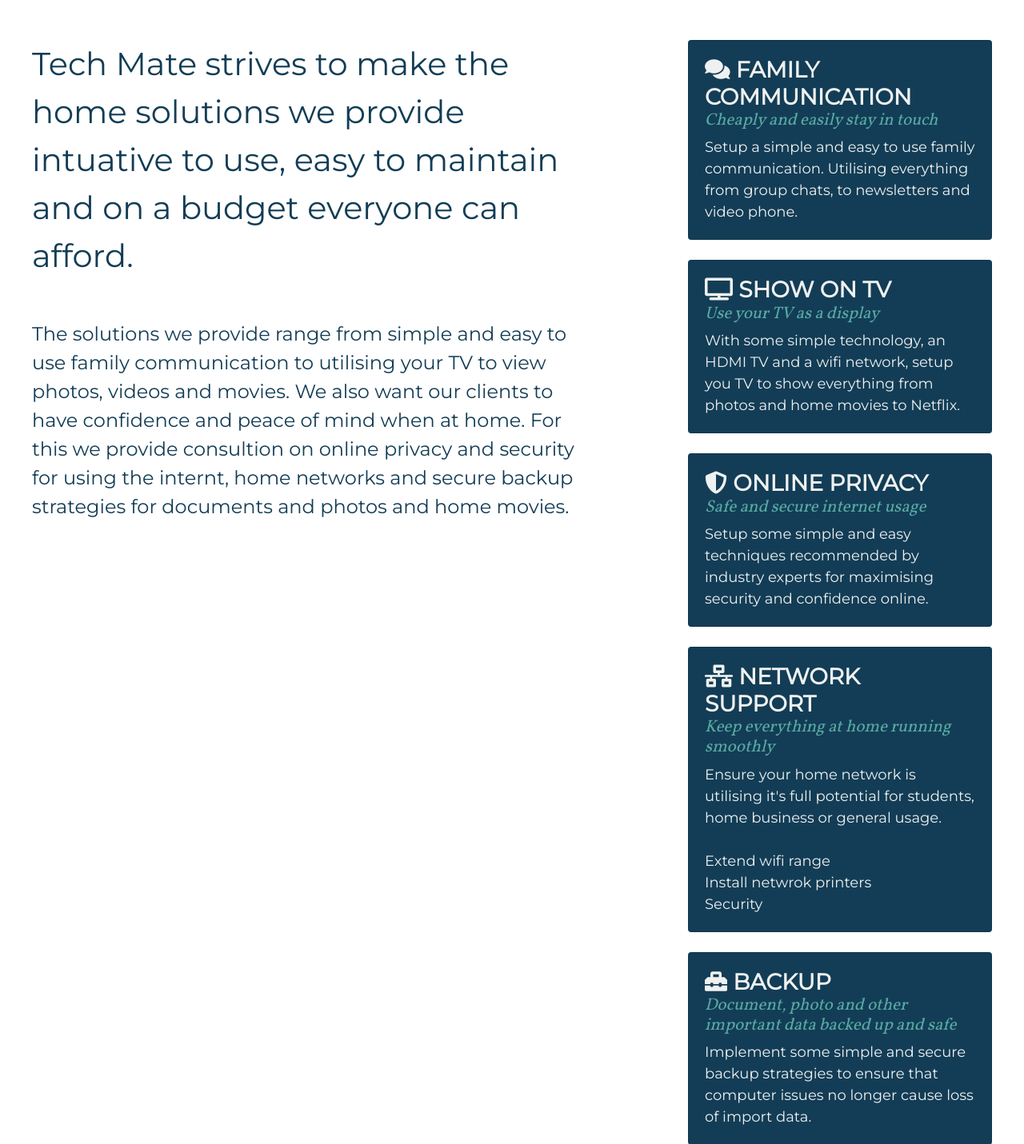
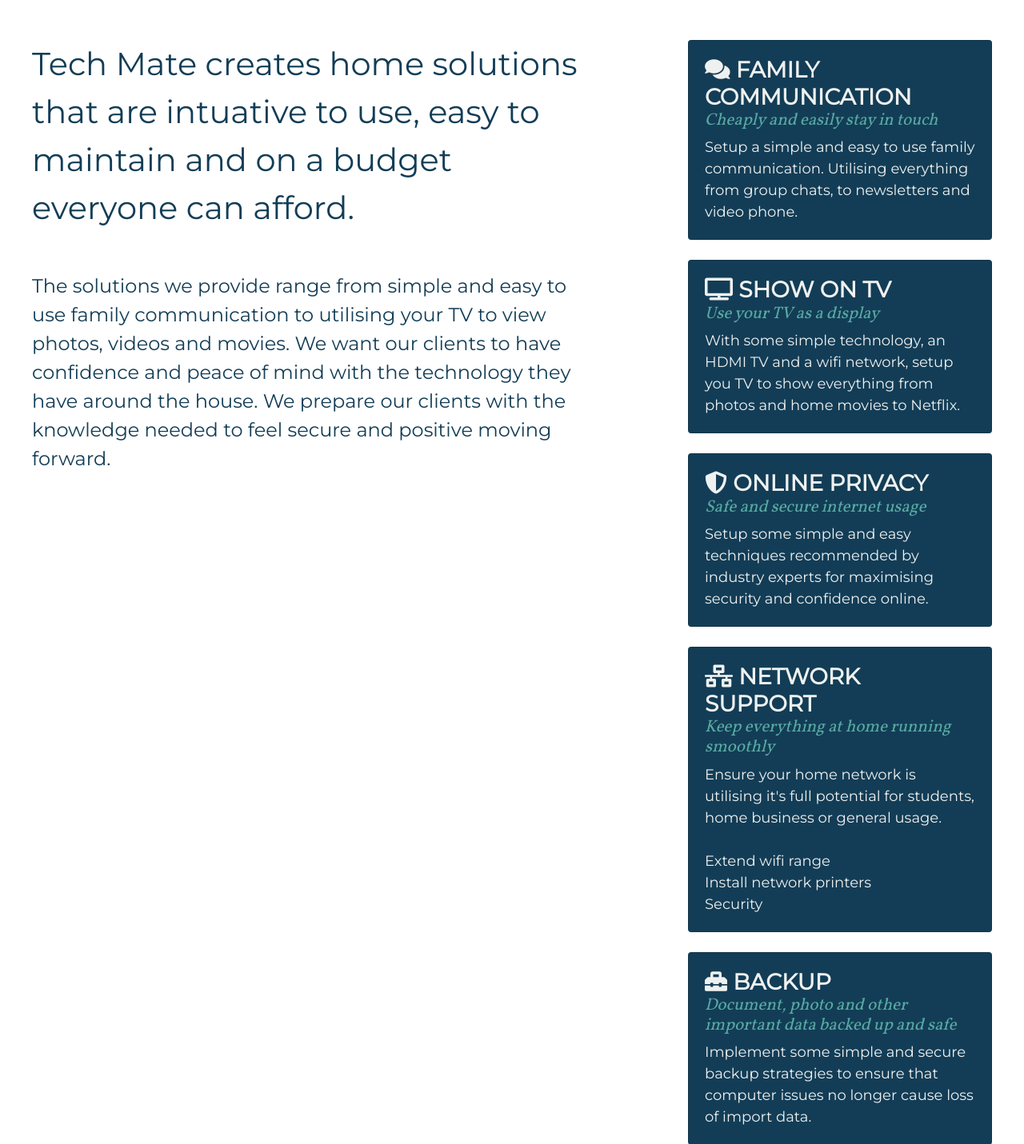
Before and after one commit to JH-Consulting/tech-mate, a PHP site: page /home.php in a window 1280 px wide. Shown: the part 68-1499 px from the top of the page at 80% size. Run offline with PHP 8.4, Linux system fonts and the light colour scheme; some libraries are stand-ins or nearby versions.

Commit message:
update spelling

```diff
--- a/html/home.php
+++ b/html/home.php
@@ -4,7 +4,7 @@
     <div class="row">
       <div class="col-sm-12">
         <div class="page-description-text">
-          Tech Mate strives to make the home solutions we provide intuative to use, easy to maintain and on a budget everyone can afford.
+          Tech Mate creates home solutions that are intuative to use, easy to maintain and on a budget everyone can afford.
         </div>
       </div>
     </div>
@@ -12,8 +12,8 @@
       <div class="col-sm-12">
         <div class="page-content-text">
           The solutions we provide range from simple and easy to use family communication to utilising your TV to view photos, videos and movies.
-          We also want our clients to have confidence and peace of mind when at home.  For this we provide consultion on online privacy and security for using the internt,
-          home networks and secure backup strategies for documents and photos and home movies.
+          We want our clients to have confidence and peace of mind with the technology they have around the house.  We prepare our clients with
+          the knowledge needed to feel secure and positive moving forward.
         </div>
       </div>
     </div>
@@ -77,7 +77,7 @@
               Ensure your home network is utilising it's full potential for students, home business or general usage.
               <br><br>
                 Extend wifi range<br>
-                Install netwrok printers<br>
+                Install network printers<br>
                 Security<br>
             </p>
           </div>
```
